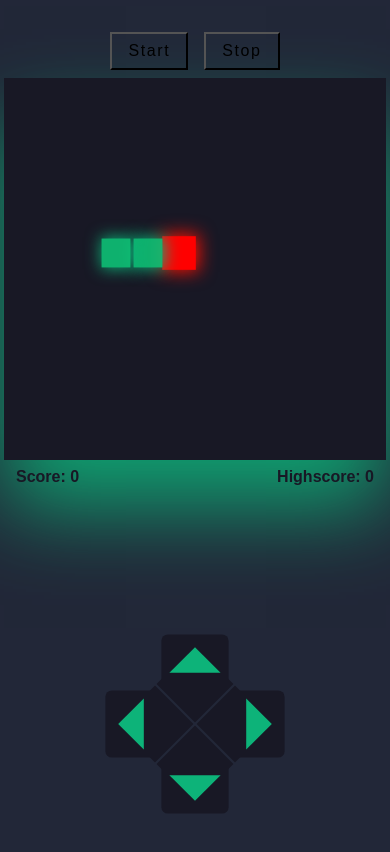
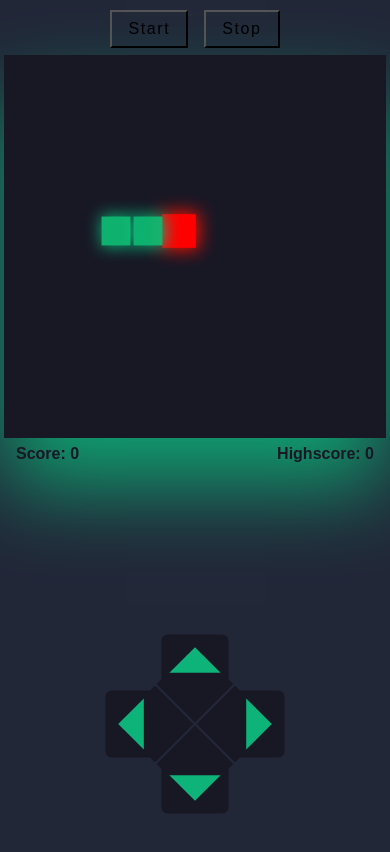
Before and after one commit to Patricia-Mlinaric/SnakeGame, a plain HTML site: page index.html in a window 390 px wide. Drawn offline with Linux system fonts and the light colour scheme; a web font is replaced by a local one.

Commit message:
Modify margin top

```diff
--- a/style.scss
+++ b/style.scss
@@ -107,7 +107,7 @@ button {
 
   body {
     display: block;
-    margin-top: 2rem;
+    margin-top: 0.6rem;
   }
 
   //taken from https://codepen.io/NodeReaver/pen/ExxzpEz
```
Also changed, not shown: style.css, 1 other file.
